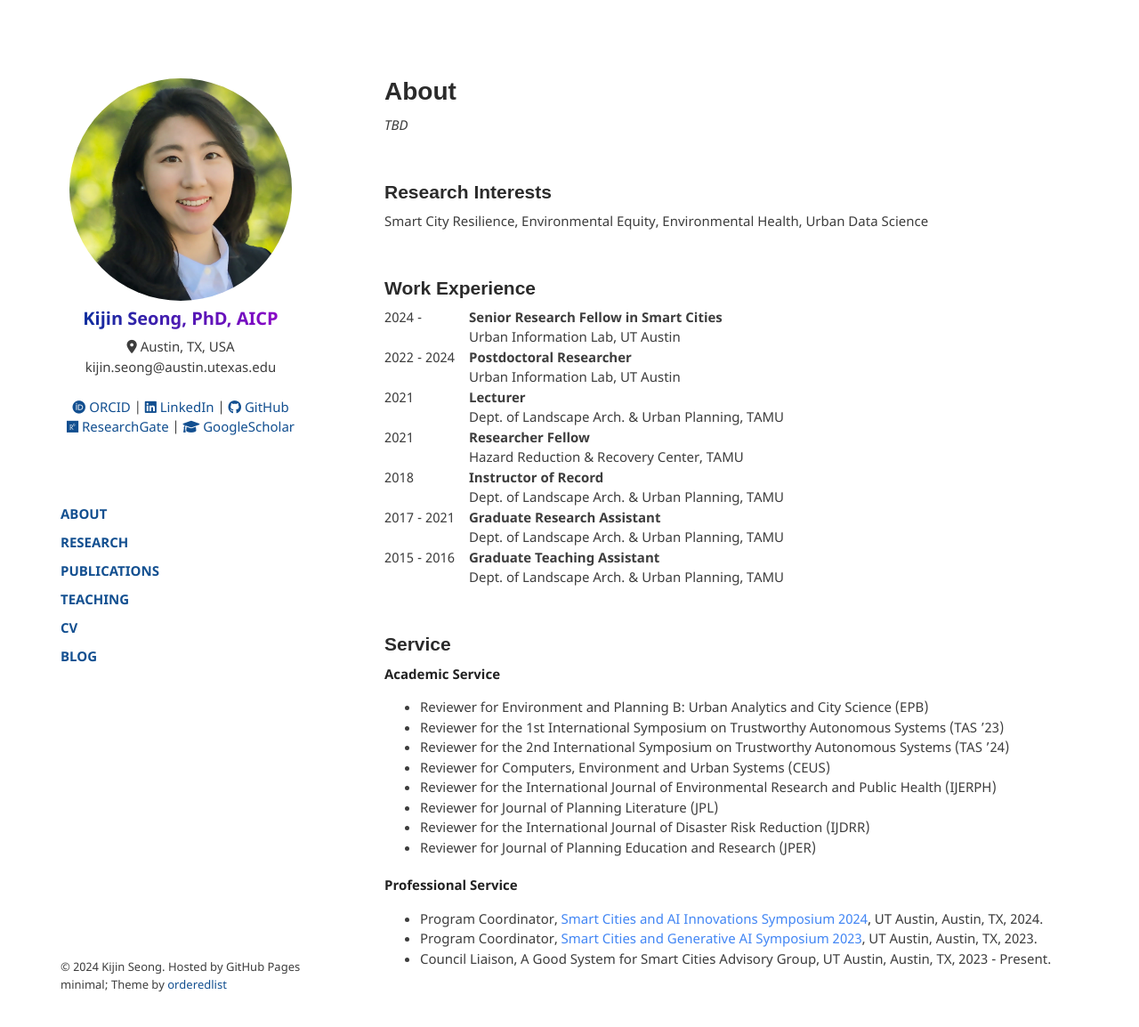
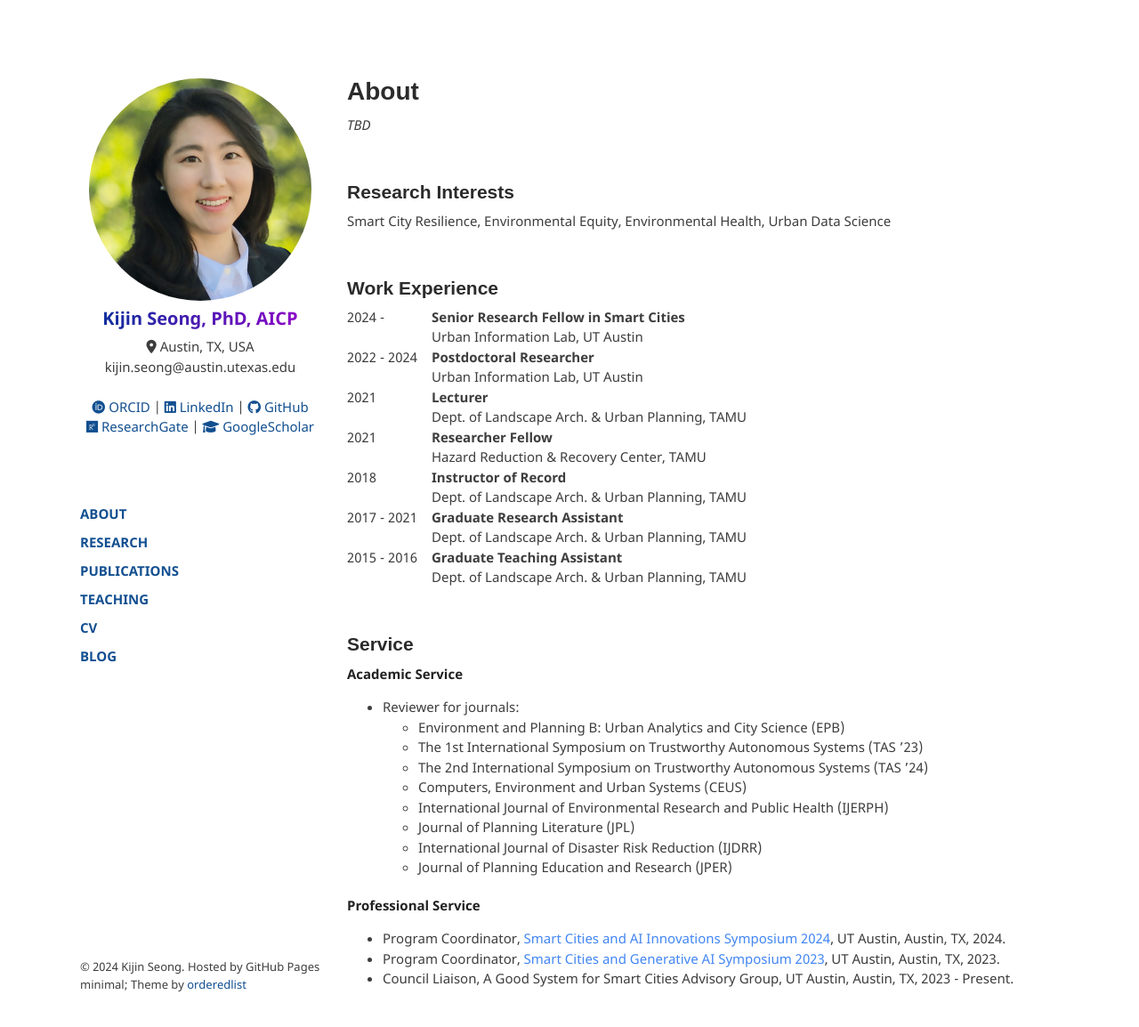
Before and after one commit to kijinseong/kijinseong.github.io, a Jekyll site: the page built from pages/about.md, in a window 1280 px wide and 1181 px high. Shown: the top 1154 px of the window at 89% size. Built offline with Jekyll 4.4.1, drawn with Linux system fonts in a browser that asks for light colours.

Commit message:
Adjust width

```diff
--- a/assets/css/style.scss
+++ b/assets/css/style.scss
@@ -39,7 +39,7 @@ a:hover {
 // Newly added section widths.
 
 .wrapper {
-  max-width:1300px;
+  max-width:1100px;
   width: 100%;
   // left side is 270
   // 1200-270 = 930
@@ -50,7 +50,7 @@ a:hover {
 
 section {
   max-width: 800px;
-  width: 100%;
+  width: 90%;
   float:right;
   padding-bottom:50px;
   padding-left:20px;
--- a/pages/about.md
+++ b/pages/about.md
@@ -40,14 +40,18 @@ Smart City Resilience, Environmental Equity, Environmental Health, Urban Data Sc
 **Academic Service**
 <div class="text-colored">
     <ul>
-        <li>Reviewer for Environment and Planning B: Urban Analytics and City Science (EPB)</li>
-        <li>Reviewer for the 1st International Symposium on Trustworthy Autonomous Systems (TAS ’23)</li>
-        <li>Reviewer for the 2nd International Symposium on Trustworthy Autonomous Systems (TAS ’24)</li>
-        <li>Reviewer for Computers, Environment and Urban Systems (CEUS)</li>
-        <li>Reviewer for the International Journal of Environmental Research and Public Health (IJERPH)</li>
-        <li>Reviewer for Journal of Planning Literature (JPL)</li>
-        <li>Reviewer for the International Journal of Disaster Risk Reduction (IJDRR)</li>
-        <li>Reviewer for Journal of Planning Education and Research (JPER)</li>
+        <li>Reviewer for journals:
+            <ul>
+                <li>Environment and Planning B: Urban Analytics and City Science (EPB)</li>
+                <li>The 1st International Symposium on Trustworthy Autonomous Systems (TAS ’23)</li>
+                <li>The 2nd International Symposium on Trustworthy Autonomous Systems (TAS ’24)</li>
+                <li>Computers, Environment and Urban Systems (CEUS)</li>
+                <li>International Journal of Environmental Research and Public Health (IJERPH)</li>
+                <li>Journal of Planning Literature (JPL)</li>
+                <li>International Journal of Disaster Risk Reduction (IJDRR)</li>
+                <li>Journal of Planning Education and Research (JPER)</li>
+            </ul>
+        </li>
     </ul>
 </div>
 
```
